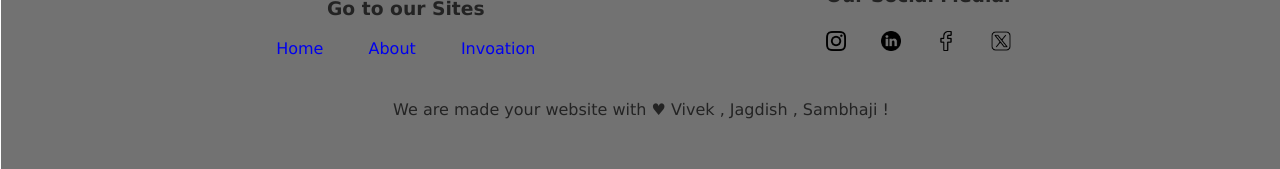
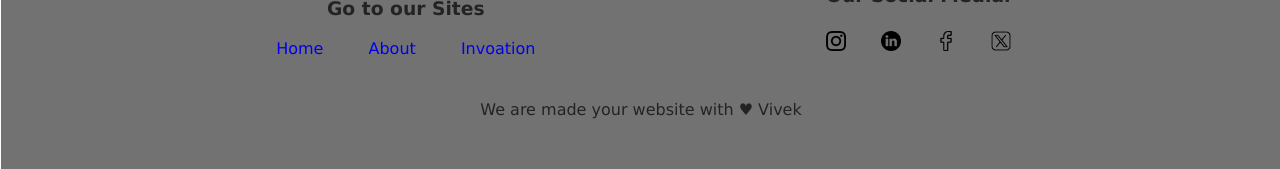
Before and after one commit to Vivek4114/india-web, a plain HTML site: page index.html in a window 1280 px wide. Shown: the part 2062-2231 px from the top of the page. Drawn offline with Linux system fonts and the light colour scheme.

Commit message:
Update index.html

```diff
--- a/index.html
+++ b/index.html
@@ -116,8 +116,7 @@
             </div>
         </div>
 
-        <span id="sp" style="text-align: center; padding-top: 30px;">We are made your website with &hearts; Vivek , Jagdish ,
-            Sambhaji !</span>
+        <span id="sp" style="text-align: center; padding-top: 30px;">We are made your website with &hearts; Vivek </span>
     </footer>
 
 </body>
```
